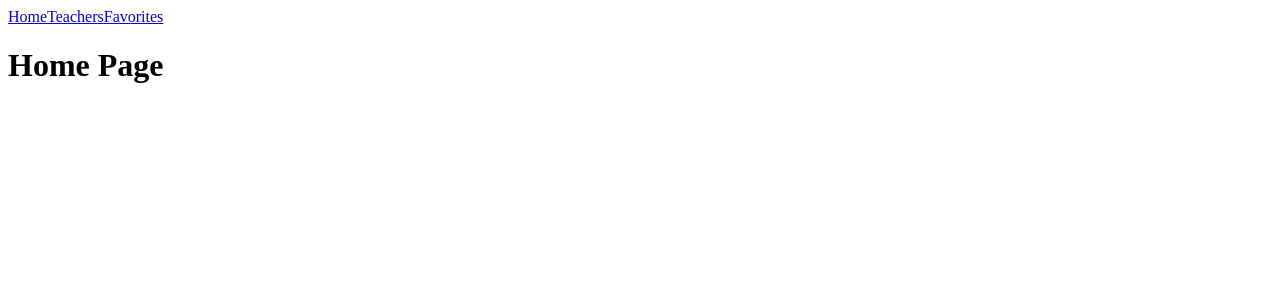
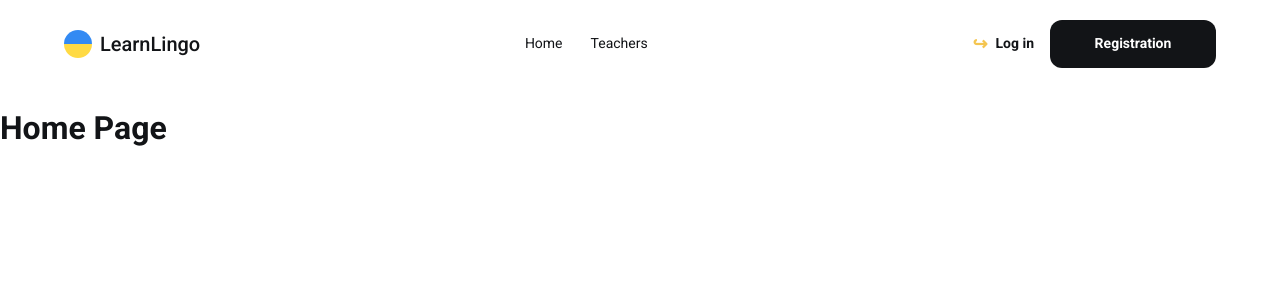
Before and after one commit to Tatiana-Kolomeichuk/LearnLingo, a React (Vite) app: page / in a window 1280 px wide. Shown: the top 300 px of the page. Built offline with nearby package versions, Linux system fonts and the light colour scheme.

Commit message:
header update and styled

```diff
--- a/src/App.tsx
+++ b/src/App.tsx
@@ -4,11 +4,19 @@ import HomePage from "./pages/HomePage/HomePage";
 import TeachersPage from "./pages/TeachersPage/TeachersPage";
 import FavoritesPage from "./pages/FavoritesPage/FavoritesPage";
 import NotFoundPage from "./pages/NotFoundPage/NotFoundPage";
+import { useState } from "react";
 
 export default function App() {
+  const [authMode, setAuthMode] = useState<AuthMode>(null);
+  console.log(authMode);
+
+  console.log(authMode);
   return (
     <>
-      <Header />
+      <Header
+        onLoginClick={() => setAuthMode("login")}
+        onRegisterClick={() => setAuthMode("register")}
+      />
       <Routes>
         <Route path="/" element={<HomePage />} />
         <Route path="/teachers" element={<TeachersPage />} />
--- /dev/null
+++ b/src/components/Header/Header.module.css
@@ -0,0 +1,121 @@
+.header {
+  max-width: 1312px;
+  margin: 0 auto;
+  padding: 20px 64px;
+
+  display: flex;
+  align-items: center;
+  justify-content: space-between;
+}
+
+.logo {
+  display: flex;
+  align-items: center;
+  gap: 8px;
+
+  text-decoration: none;
+  color: #121417;
+}
+
+.logoIcon {
+  width: 28px;
+  height: 28px;
+  border-radius: 50%;
+
+  background: linear-gradient(
+    to bottom,
+    #338af3 0%,
+    #338af3 50%,
+    #ffda44 50%,
+    #ffda44 100%
+  );
+}
+
+.logoText {
+  font-size: 20px;
+  font-weight: 500;
+  line-height: 1.2;
+}
+
+.nav {
+  display: flex;
+  align-items: center;
+  gap: 28px;
+}
+
+.navLink {
+  font-size: 14px;
+  font-weight: 400;
+  line-height: 1.25;
+
+  color: #121417;
+  text-decoration: none;
+
+  transition: color 250ms ease;
+}
+
+.navLink:hover,
+.navLink:focus {
+  color: #f4c550;
+}
+
+.auth {
+  display: flex;
+  align-items: center;
+  gap: 16px;
+}
+
+.loginBtn {
+  display: flex;
+  align-items: center;
+  gap: 8px;
+
+  padding: 0;
+
+  border: none;
+  background-color: transparent;
+
+  font-size: 14px;
+  font-weight: 700;
+  line-height: 1.25;
+
+  color: #121417;
+  cursor: pointer;
+
+  transition: color 250ms ease;
+}
+
+.loginBtn:hover,
+.loginBtn:focus {
+  color: #f4c550;
+}
+
+.loginIcon {
+  color: #f4c550;
+  font-size: 18px;
+  line-height: 1;
+}
+
+.registerBtn {
+  min-width: 166px;
+  height: 48px;
+  padding: 14px 39px;
+
+  border: none;
+  border-radius: 12px;
+  background-color: #121417;
+
+  font-size: 14px;
+  font-weight: 700;
+  line-height: 1.25;
+
+  color: #ffffff;
+  cursor: pointer;
+
+  transition: background-color 250ms ease;
+}
+
+.registerBtn:hover,
+.registerBtn:focus {
+  background-color: #2f3135;
+}
--- a/src/components/Header/Header.tsx
+++ b/src/components/Header/Header.tsx
@@ -1,14 +1,43 @@
-import { Link } from "react-router-dom";
+import { NavLink } from "react-router-dom";
+import css from "./Header.module.css";
 
+interface HeaderProps {
+  onLoginClick: () => void;
+  onRegisterClick: () => void;
+}
 
-export default function Header() {
+export default function Header({ onLoginClick, onRegisterClick }: HeaderProps) {
   return (
-    <header>
-      <nav>
-        <Link to="/">Home</Link>
-        <Link to="/teachers">Teachers</Link>
-        <Link to="/favorites">Favorites</Link>
+     <header className={css.header}>
+      <NavLink to="/" className={css.logo}>
+        <span className={css.logoIcon}></span>
+        <span className={css.logoText}>LearnLingo</span>
+      </NavLink>
+
+      <nav className={css.nav}>
+        <NavLink to="/" className={css.navLink}>
+          Home
+        </NavLink>
+
+        <NavLink to="/teachers" className={css.navLink}>
+          Teachers
+        </NavLink>
       </nav>
+
+      <div className={css.auth}>
+        <button type="button" className={css.loginBtn} onClick={onLoginClick}>
+          <span className={css.loginIcon}>↪</span>
+          Log in
+        </button>
+
+        <button
+          type="button"
+          className={css.registerBtn}
+          onClick={onRegisterClick}
+        >
+          Registration
+        </button>
+      </div>
     </header>
   );
 }
--- a/src/index.css
+++ b/src/index.css
@@ -0,0 +1,24 @@
+@import url("https://fonts.googleapis.com/css2?family=Roboto:ital,wght@0,400;0,500;0,700;1,400&display=swap");
+
+* {
+  box-sizing: border-box;
+}
+
+body {
+  margin: 0;
+  font-family: "Roboto", sans-serif;
+  color: #121417;
+  background-color: #ffffff;
+}
+
+button,
+input,
+textarea,
+select {
+  font-family: inherit;
+}
+
+a {
+  color: inherit;
+  text-decoration: none;
+}
```
